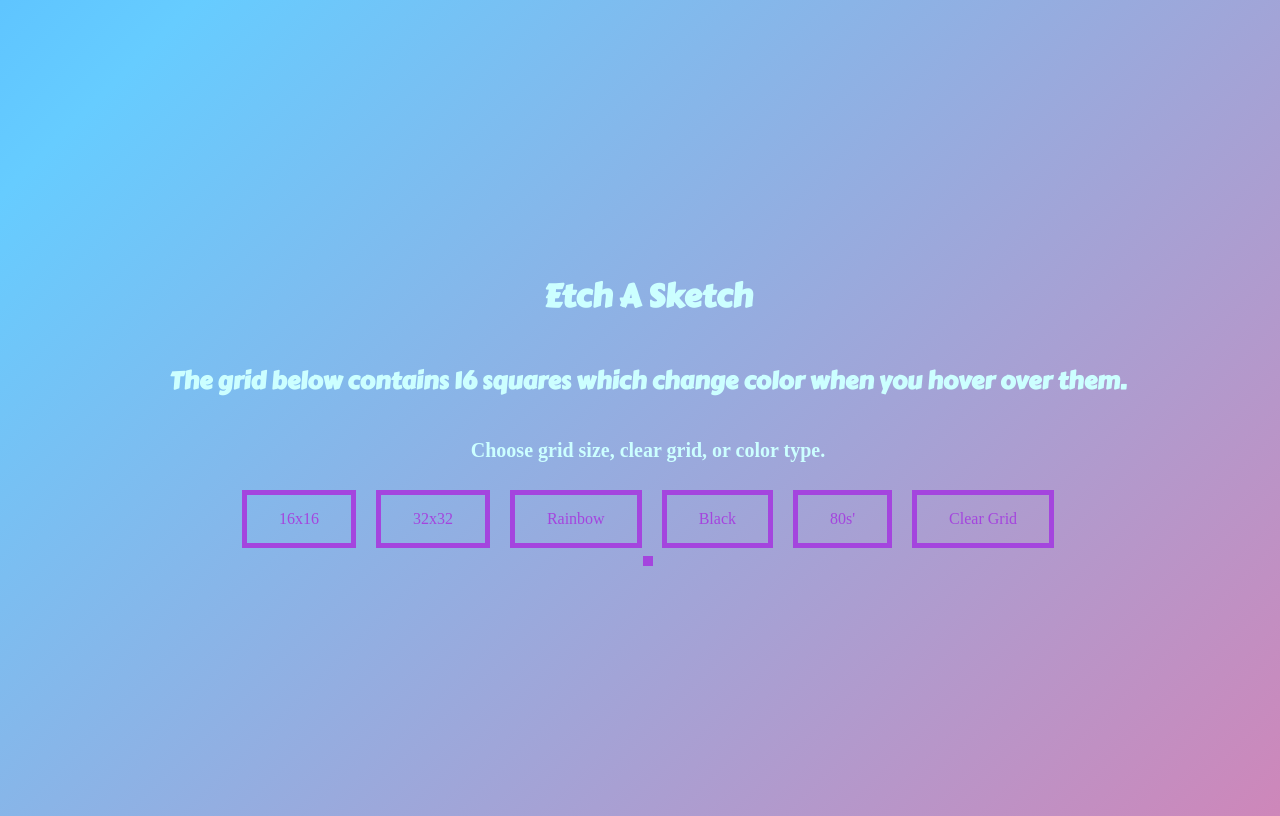
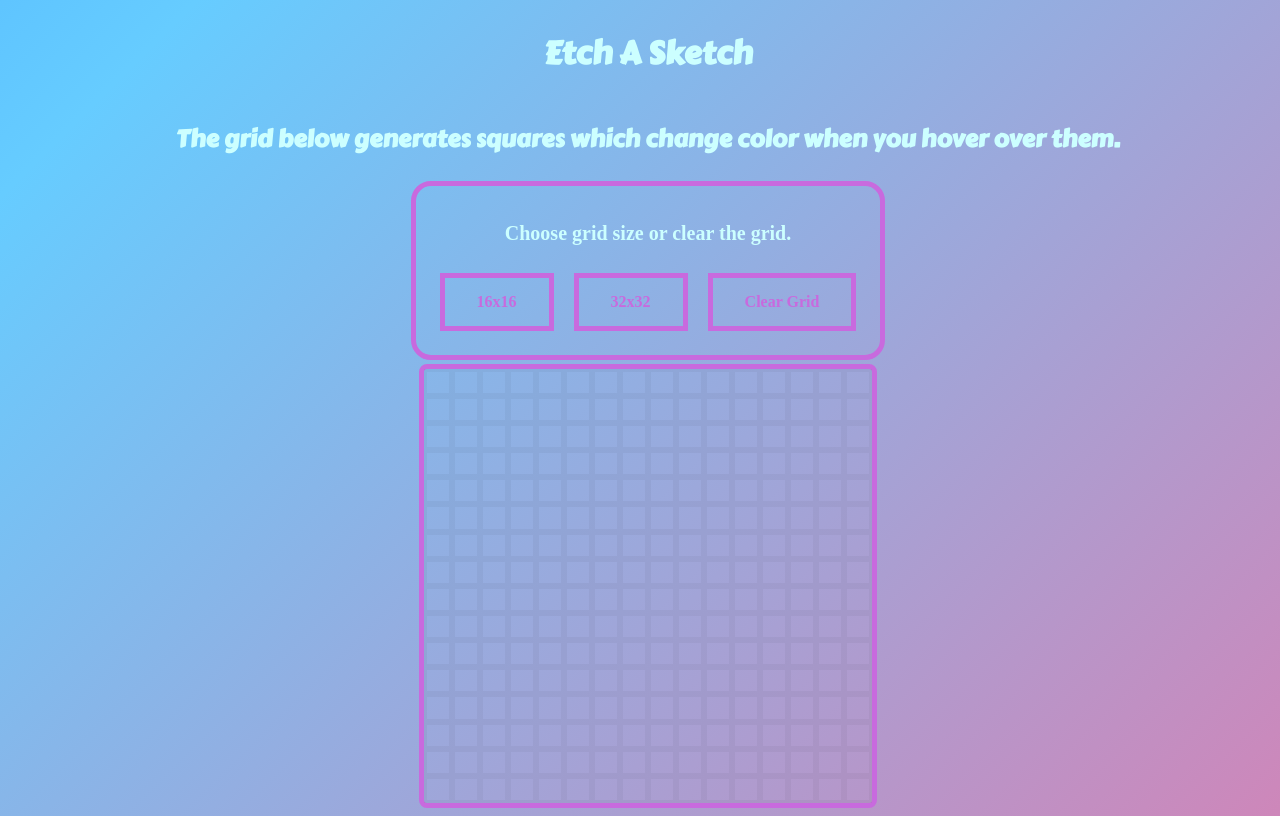
Before and after one commit to wilsamov/EtchASketch, a plain HTML site: page index.html in a window 1280 px wide. Both pictures are taken after a click on the button "16x16". Drawn offline with Linux system fonts and the light colour scheme; a web font is replaced by a local one.

Commit message:
Simplified UI. Divs now appear as grid cells. Event listeners added.

```diff
--- a/index.html
+++ b/index.html
@@ -1,6 +1,6 @@
 <!DOCTYPE html>
 <html>
-<link href="https://fonts.googleapis.com/css2?family=Carter+One&family=Forum&display=swap" rel="stylesheet">
+  <link href="https://fonts.googleapis.com/css2?family=Carter+One&family=Forum&display=swap" rel="stylesheet">
   <head>
     <meta charset="utf-8">
     <meta name="viewport" content="width=device-width">
@@ -8,16 +8,13 @@
     <link href="style.css" rel="stylesheet" type="text/css" />
   </head>
   <body>
-    <h1 style="color: #ccffff; font-family: 'Carter One';">Etch A Sketch</h1>
-    <h2 style="color: #ccffff; font-family: 'Carter One'; text-align: center;">The grid below contains 16 squares which change color when you hover over them.</h2>
+    <h1>Etch A Sketch</h1>
+    <h2>The grid below generates squares which change color when you hover over them.</h2>
     <div id="menu">
-      <p style="color: #ccffff; font-size: 20px; font-family: 'Forum'; text-align: center;">Choose grid size, clear grid, or color type.</p>
-      <button class="btn" id="size16">16x16</button>
-      <button class="btn" id="size32">32x32</button>
-      <button class="btn" id="rainbowSelect">Rainbow</button>
-      <button class="btn" id="blackSelect">Black</button>
-      <button class="btn" id="eightySelect">80s'</button>
-      <button class="btn" id="clearSelect">Clear Grid</button>
+      <p>Choose grid size or clear the grid.</p>
+      <button class="btn odd" id="size16">16x16</button>
+      <button class="btn even" id="size32">32x32</button>
+      <button class="btn odd" id="clearSelect">Clear Grid</button>
     </div>
     <div id="container"></div>
     <script src="script.js"></script>
--- a/script.js
+++ b/script.js
@@ -1,26 +1,41 @@
-//global variables
 const container = document.querySelector('#container');
-let gridSize = 16;
+let gridSize;
+const sixteen = document.getElementById('size16');
+const thirtytwo = document.getElementById('size32');
+const clearGrid = document.getElementById('clearSelect');
 
-//function that creates specified number of
+sixteen.addEventListener('click', (e) => {
+    gridSize = 16;
+    addDivs(gridSize);
+});
+
+thirtytwo.addEventListener('click', (e) => {
+    gridSize = 32;
+    addDivs(gridSize);
+});
+
+clearGrid.addEventListener('click', (e) => {
+    clearSquares();
+});
+
 function addDivs (gridSize) {
+  container.style.setProperty('--grid-rows', gridSize);
+  container.style.setProperty('--grid-cols', gridSize);
 
+  for (let i = 0; i < gridSize * gridSize; i++) {
+    const div = document.createElement('div');
+    div.classList.add('grid-item');
+    container.appendChild(div);
+  }hoverColor();
 }
 
-for (let i = 0; i < gridSize * gridSize; i++) {
-  const div = document.createElement('div');
-  div.classList.add('grid-item');
-  container.appendChild(div);
-}
-
-//80's colors
-let eightiesColor = function() {
-  let colorList = ["00ffbf", "#00ffff", "#00bfff", "#0080ff", "#0040ff", "#0000ff", "#4000ff", "#8000ff", "#bf00ff", "#ff00ff", "#ff00bf", "#ff0080"];
-  let color;
-  let randomIndex = Math.floor(Math.random() * 11);
-  color = colorList[randomIndex];
-  console.log(color)
-  return color;
+function hoverColor() {
+  let items = document.querySelectorAll('.grid-item');
+  items.forEach(item => {
+    item.addEventListener('mouseover', () => {
+      item.style.backgroundColor = `${randomColor()}`;
+    });
+  });
 }
 
 //function that creates a random color
@@ -32,13 +47,3 @@ let randomColor = function() {
     }
     return color;
 }
-
-//function that changes div color uponed being hovered
-function hoverColor() {
-  let item = document.querySelector('.grid-item');
-  item.addEventListener('hover', (e) => {
-    item.style.backgroundColor = `${randomColor}`;
-  });
-}
-
-eightiesColor();
--- a/style.css
+++ b/style.css
@@ -1,7 +1,22 @@
+#container {
+    display: grid;
+    height: 35vw;
+    width: 35vw;
+    grid-template-rows: repeat(var(--grid-rows), 1fr);
+    grid-template-columns: repeat(var(--grid-cols), 1fr);
+    border: 5px solid;
+    border-radius: 8px;
+    animation: button 10s ease-in-out infinite;
+  }
 
-body {
+  .grid-item {
+    border: 3px rgba(0, 0, 0, 0.041) solid;
+  }
+
+
+  body {
     display: flex;
-    justify-content: center;
+    justify-content: flex-start;
     align-items: center;
     flex-direction: column;
     width: 100%;
@@ -38,15 +53,17 @@ body {
   p {
     color: #ccffff;
     font-weight: bold;
-    font-size: 25px;
+    font-size: 20px;
     font-family: 'Forum';
     text-align: center;
   }
 
-  #container {
-    display:grid;
+  #menu {
     border: 5px solid;
+    border-radius: 20px;
     background: none;
+    margin: 0.25em;
+    padding: 1em 1em;
     animation: button 10s ease-in-out infinite;
   }
 
@@ -54,6 +71,7 @@ body {
     border: 5px solid;
     background: none;
     font: inherit;
+    font-weight: bold;
     line-height: 1;
     margin: 0.5em;
     padding: 1em 2em;
@@ -66,18 +84,26 @@ body {
       color: #ff33cc;
     }
     50% {
-      color: #0066ff;
+      color: #66ccff;
     }
     100% {
       color: #ff33cc;
     }
   }
 
-  .btn:hover {
-    color: #66ff99;
+  .odd:hover {
+    transform: skewX(-10deg);
+    transform: skewY(-10deg);
+    transition: 2s;
+  }
+
+  .even:hover {
+    transform: skewX(10deg);
+    transform: skewY(10deg);
+    transition: 2s;
   }
 
   .btn:active {
     transform: scale(1.1);
-    transition: 1s;
+    transition: 0.05s;
   }
```
